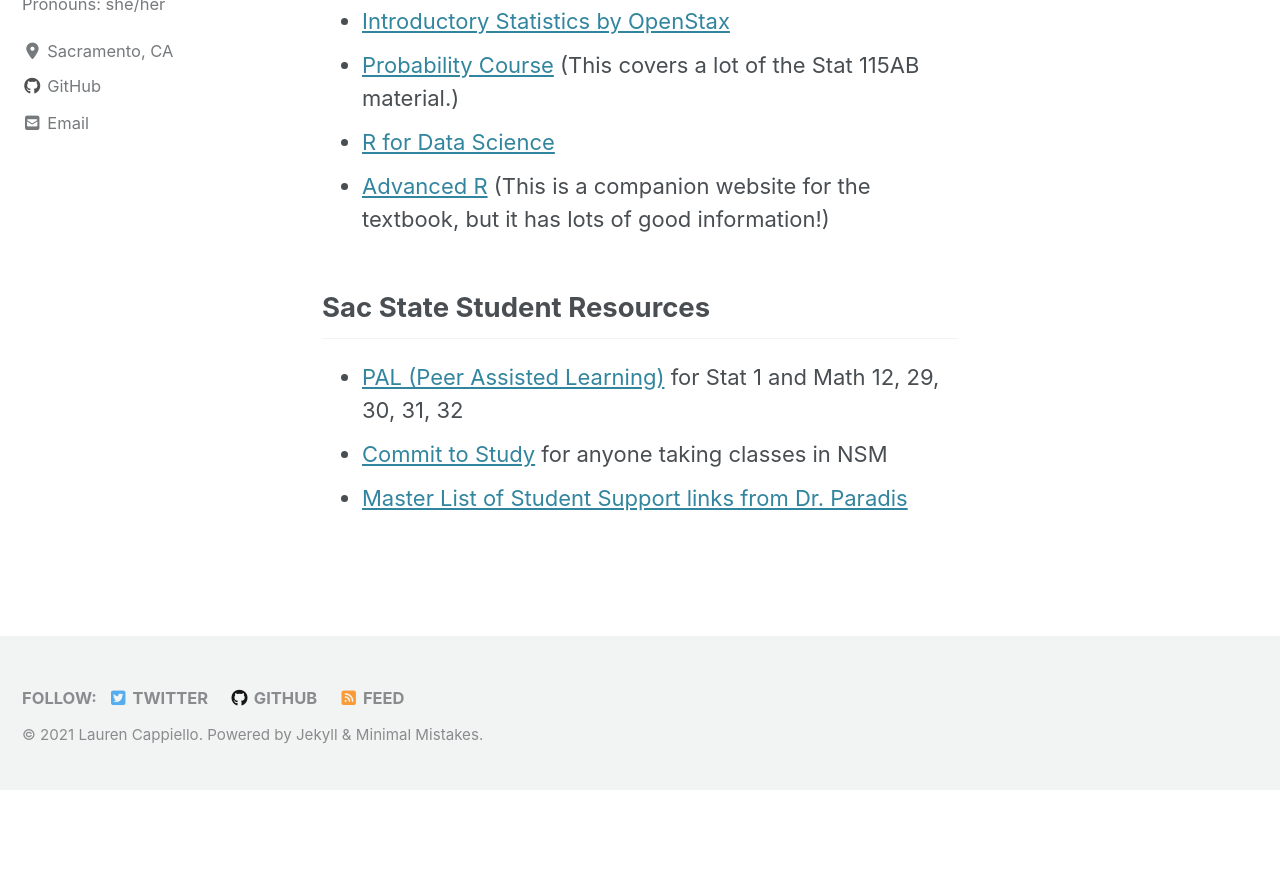
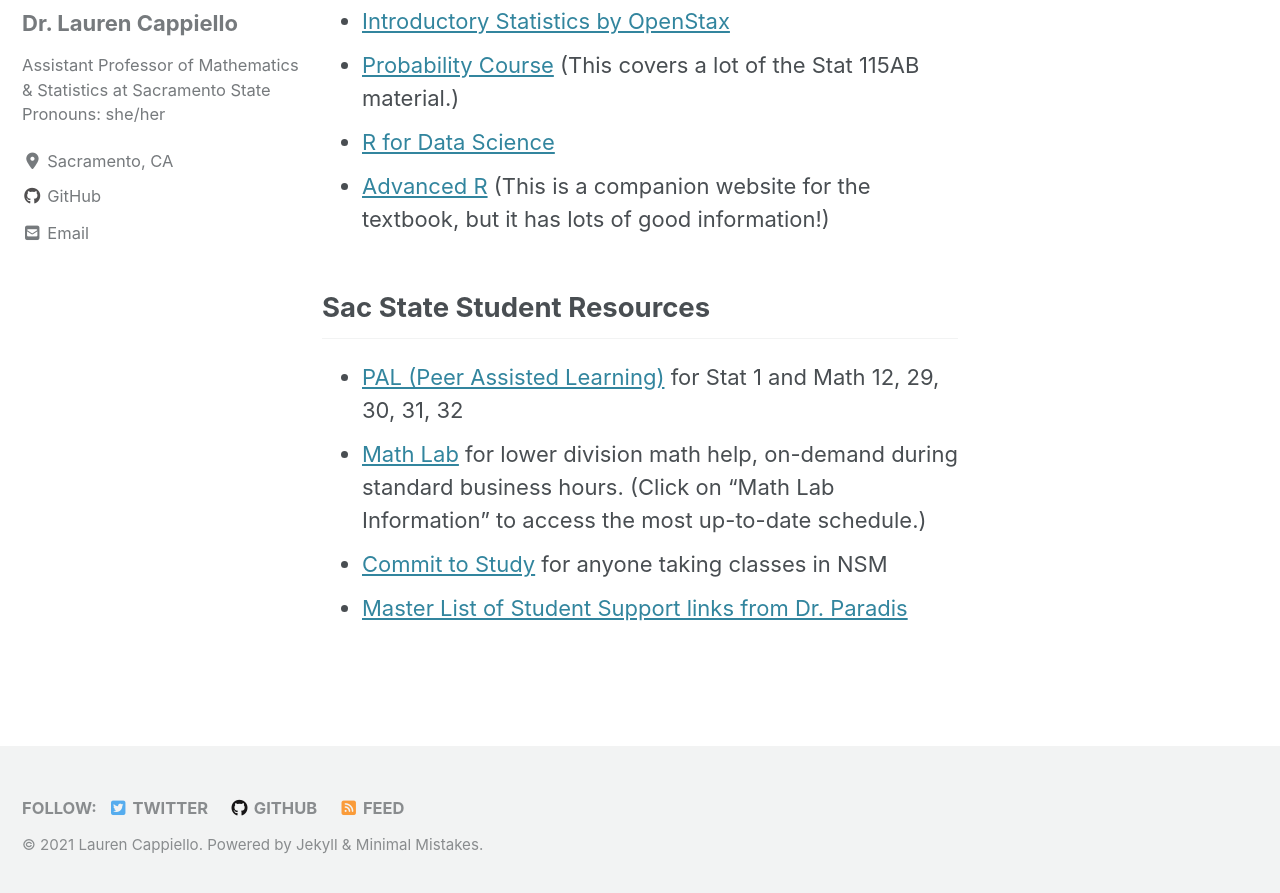
Before and after one commit to lgpcappiello/lgpcappiello.github.io, a Jekyll site: the page built from resources/index.md, in a window 1280 px wide and 900 px high, scrolled down 807 px. Shown: the top 893 px of the window. Built offline with Jekyll 4.4.1, drawn with Linux system fonts in a browser that asks for light colours; cached includes are drawn as plain includes; nearby versions of some CDN libraries; before the commit the page ends 1597 px from its top, so only the background shows below that.

Commit message:
Update index.md

```diff
--- a/resources/index.md
+++ b/resources/index.md
@@ -27,5 +27,6 @@
 ## Sac State Student Resources
 
 - [PAL (Peer Assisted Learning)](https://www.csus.edu/college/natural-sciences-mathematics/peer-assisted-learning-program-pal/) for Stat 1 and Math 12, 29, 30, 31, 32
+- [Math Lab](https://www.csus.edu/college/natural-sciences-mathematics/mathematics-statistics/) for lower division math help, on-demand during standard business hours. (Click on "Math Lab Information" to access the most up-to-date schedule.)
 - [Commit to Study](https://www.csus.edu/college/natural-sciences-mathematics/center-science-math-success/commit-study.html) for anyone taking classes in NSM
 - [Master List of Student Support links from Dr. Paradis](https://www.csus.edu/indiv/p/paradisj/covidresources.htm)
```
